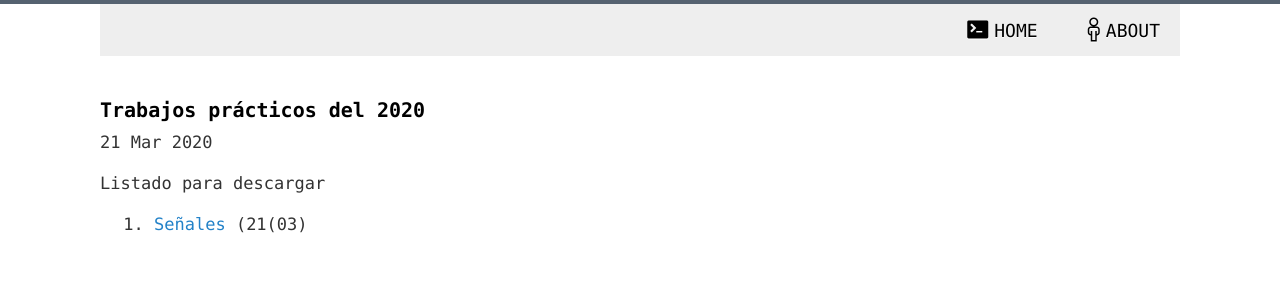
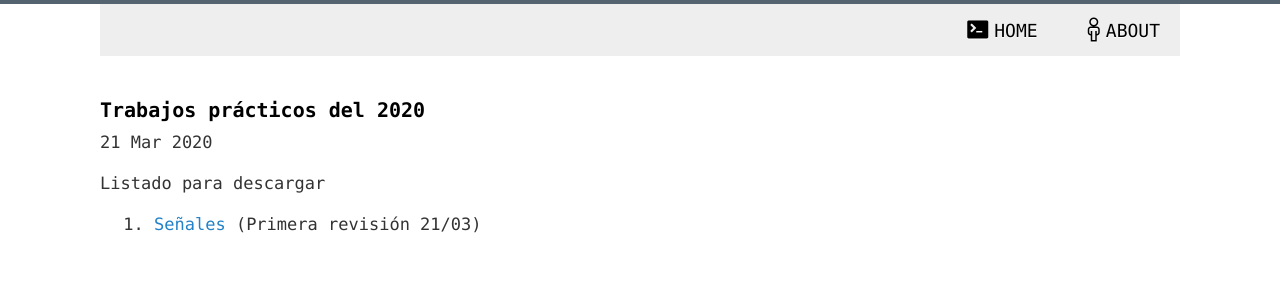
Before and after one commit to 1nv1/UTN-FRN-ASS, a Jekyll site: the page built from _posts/2020-03-21-TPs2020.markdown, in a window 1280 px wide. Shown: the top 300 px of the page. Built offline with Jekyll 4.4.1, drawn with Linux system fonts in a browser that asks for light colours; comment, search, counter and statistics services are not loaded.

Commit message:
Change text.

```diff
--- a/_posts/2020-03-21-TPs2020.markdown
+++ b/_posts/2020-03-21-TPs2020.markdown
@@ -9,4 +9,4 @@ categories:
 
 Listado para descargar
 
-1. <a href="https://drive.google.com/open?id=1Fdy7ApAh_TZrrfx83RNu_Q90NOC8olw8" target="_blank">Señales</a> (21(03)
+1. <a href="https://drive.google.com/open?id=1Fdy7ApAh_TZrrfx83RNu_Q90NOC8olw8" target="_blank">Señales</a> (Primera revisión 21/03)
```
